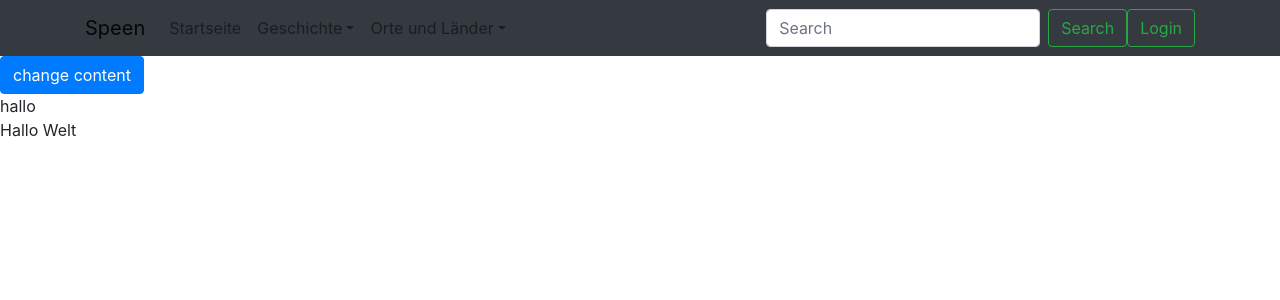
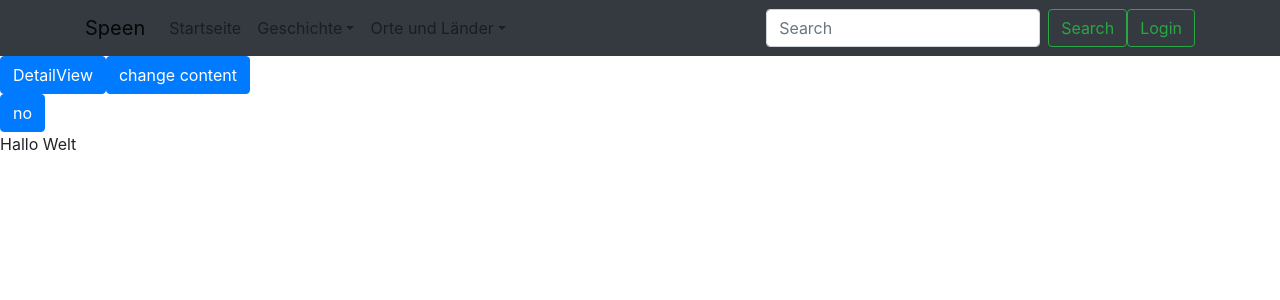
Before and after one commit to Scholl-Gymnasium-Sondershausen/web-page, a React (Create React App) app: page / in a window 1280 px wide. Shown: the top 300 px of the page. Built offline with nearby package versions, Linux system fonts and the light colour scheme.

Commit message:
request demo

```diff
--- a/src/App.js
+++ b/src/App.js
@@ -15,12 +15,15 @@ import {
 } from 'react-bootstrap';
 
 import MasterDetail from "./MasterDetail";
+import DetailView from "./DetailView";
+
 
 class App extends Component {
     constructor(props) {
         super(props);
         this.state = {
             showMasterdetail: true,
+            showMasterDetail: true,
             agList: [
                 {
                     title: "ag 1"
@@ -52,6 +55,10 @@ class App extends Component {
     ChangeContent() {
         let {showMasterdetail} = this.state
         this.setState({showMasterdetail: (showMasterdetail) ? false : true})
+    }
+    ChangeContent1() {
+        let {showDetailView} = this.state
+        this.setState({showDetailView: (showDetailView) ? false : true})
     }
 
     render() {
@@ -89,10 +96,17 @@ class App extends Component {
                         </Navbar.Collapse>
                     </Container>
                 </Navbar>
+                <Button onClick={this.ChangeContent1.bind(this)}>DetailView</Button>
+
                 <Button onClick={this.ChangeContent.bind(this)}>change content</Button>
                 {this.state.showMasterdetail &&
-                <MasterDetail/>
+                    <MasterDetail/>
                 }
+                {this.state.showDetailView &&
+                <DetailView changeContent={this.ChangeContent.bind(this)} zhl={"sddffe"}/>
+                }
+
+
                 {!this.state.showMasterdetail &&
                 <Container className="app">
                     <ul id="meso">
--- /dev/null
+++ b/src/DetailView.js
@@ -0,0 +1,19 @@
+import React, {Component} from 'react';
+import {Button} from "react-bootstrap"
+class DetailView extends Component{
+    render() {
+        let {changeContent} = this.props
+        return(
+            <>
+                {this.props.zhl}
+
+                <Button onClick={changeContent}>
+                    hi
+                </Button>
+                </>
+        )
+    }
+
+}
+
+export default DetailView;
--- a/src/MasterDetail.js
+++ b/src/MasterDetail.js
@@ -1,8 +1,33 @@
 import React, {Component} from 'react';
+
+import {Button} from "react-bootstrap"
 class MasterDetail extends Component{
+    constructor(props) {
+        super(props);
+        this.state = {
+            data: {value: []},
+        }
+    }
+    fetchService(){
+        fetch("https://services.odata.org/TripPinRESTierService/People")
+            .then(response => response.json())
+            .then(data => this.setState({ data }));
+        }
+
     render() {
         return(
-                <div>hallo</div>
+                <div>
+                    {this.state.data.value.length <= 0 &&
+                    <Button onClick={this.fetchService.bind(this)}>no</Button>
+                        }
+                    {
+                        this.state.data.value.map((item) =>{
+                            return (
+                                <div>{item.UserName}</div>
+                            )
+                        })
+                    }
+                </div>
         )
     }
 
```
